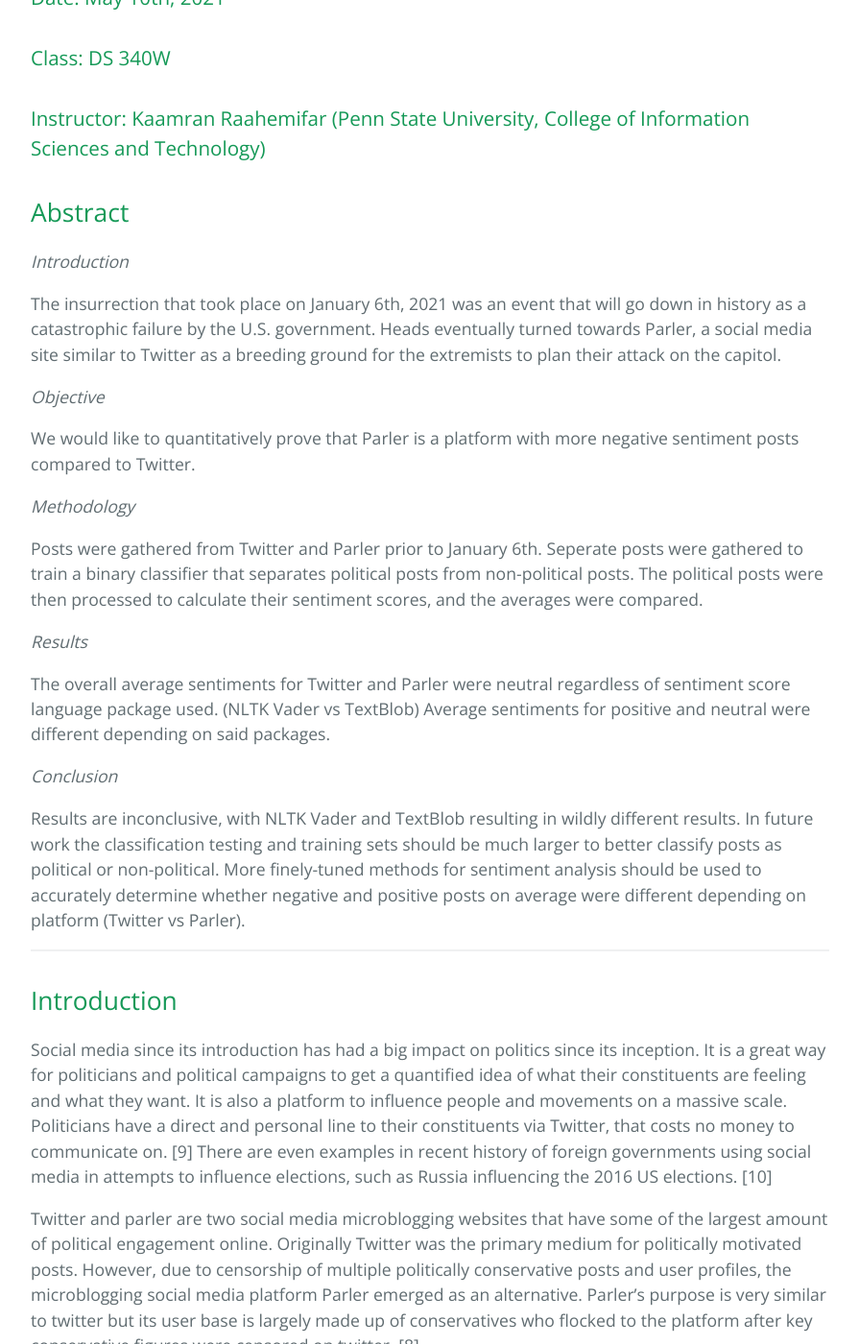
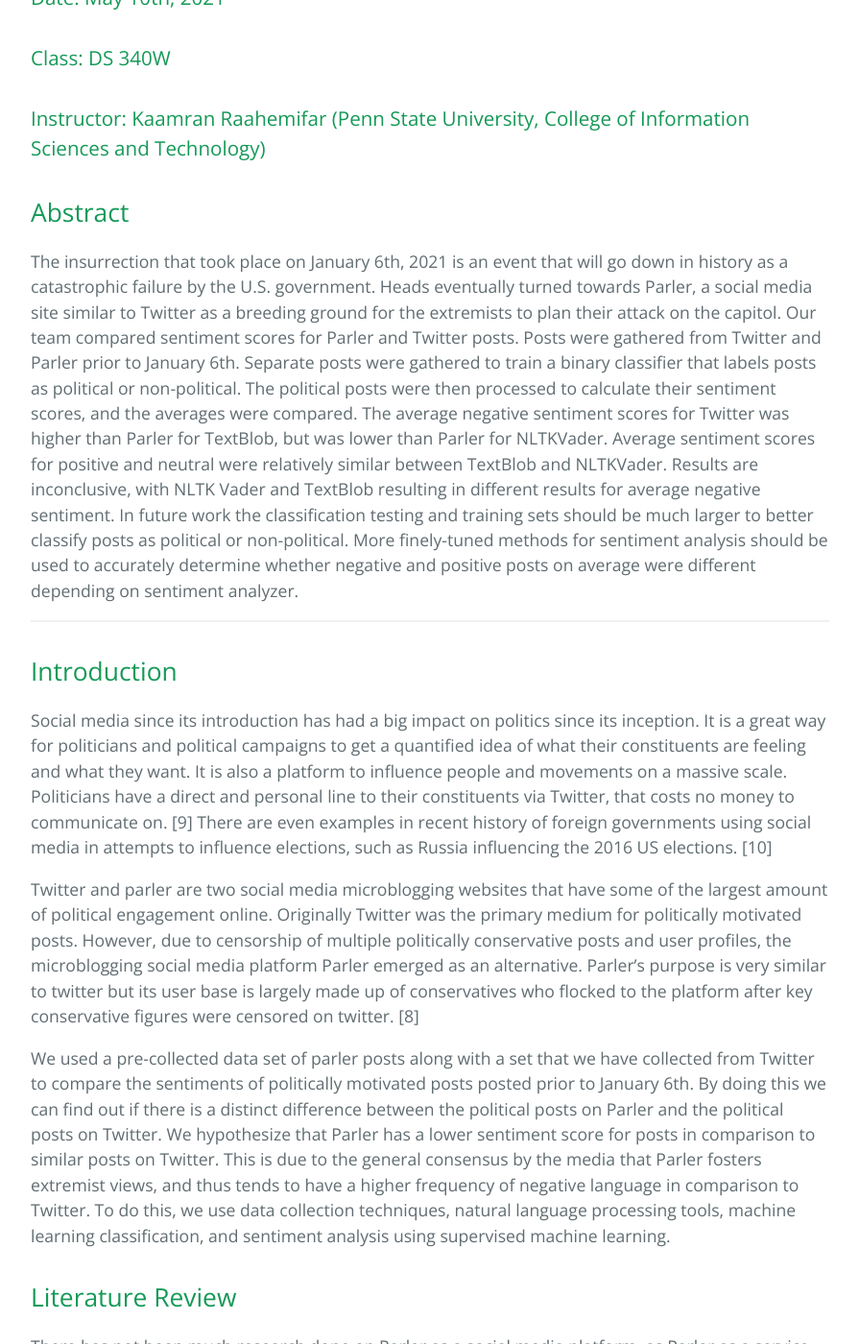
Before and after one commit to Akolyte/akolyte.github.io, a Jekyll site: the page built from _posts/2021-05-10-Sentiment-Comparison-of-Political-Twitter-Parler-Posts-Prior-to-the-January-6th-Insurrection-at-the-Capitol.md, in a window 1280 px wide and 1400 px high, scrolled down 927 px. Shown: the whole window at 96% size, without its empty margins (192-1087 px from the left). Built offline with Jekyll 4.4.1, drawn with Linux system fonts in a browser that asks for light colours.

Commit message:
Update 2021-05-10-Sentiment-Comparison-of-Political-Twitter-Parler-Posts-Prior-to-the-January-6th-Insurrection-at-the-Capitol.md

```diff
--- a/_posts/2021-05-10-Sentiment-Comparison-of-Political-Twitter-Parler-Posts-Prior-to-the-January-6th-Insurrection-at-the-Capitol.md
+++ b/_posts/2021-05-10-Sentiment-Comparison-of-Political-Twitter-Parler-Posts-Prior-to-the-January-6th-Insurrection-at-the-Capitol.md
@@ -16,25 +16,7 @@
 
 ## Abstract
 
-*Introduction*
-
-The insurrection that took place on January 6th, 2021 was an event that will go down in history as a catastrophic failure by the U.S. government. Heads eventually turned towards Parler, a social media site similar to Twitter as a breeding ground for the extremists to plan their attack on the capitol.
-
-*Objective*
-
-We would like to quantitatively prove that Parler is a platform with more negative sentiment posts compared to Twitter.
-
-*Methodology*
-
-Posts were gathered from Twitter and Parler prior to January 6th. Seperate posts were gathered to train a binary classifier that separates political posts from non-political posts. The political posts were then processed to calculate their sentiment scores, and the averages were compared.
-
-*Results*
-
-The overall average sentiments for Twitter and Parler were neutral regardless of sentiment score language package used. (NLTK Vader vs TextBlob) Average sentiments for positive and neutral were different depending on said packages.
-
-*Conclusion*
-
-Results are inconclusive, with NLTK Vader and TextBlob resulting in wildly different results. In future work the classification testing and training sets should be much larger to better classify posts as political or non-political. More finely-tuned methods for sentiment analysis should be used to accurately determine whether negative and positive posts on average were different depending on platform (Twitter vs Parler).
+The insurrection that took place on January 6th, 2021 is an event that will go down in history as a catastrophic failure by the U.S. government. Heads eventually turned towards Parler, a social media site similar to Twitter as a breeding ground for the extremists to plan their attack on the capitol. Our team compared sentiment scores for Parler and Twitter posts. Posts were gathered from Twitter and Parler prior to January 6th. Separate posts were gathered to train a binary classifier that labels posts as political or non-political. The political posts were then processed to calculate their sentiment scores, and the averages were compared. The average negative sentiment scores for Twitter was higher than Parler for TextBlob, but was lower than Parler for NLTKVader. Average sentiment scores for positive and neutral were relatively similar between TextBlob and NLTKVader. Results are inconclusive, with NLTK Vader and TextBlob resulting in different results for average negative sentiment. In future work the classification testing and training sets should be much larger to better classify posts as political or non-political. More finely-tuned methods for sentiment analysis should be used to accurately determine whether negative and positive posts on average were different depending on sentiment analyzer.
 
 ---
 
```
